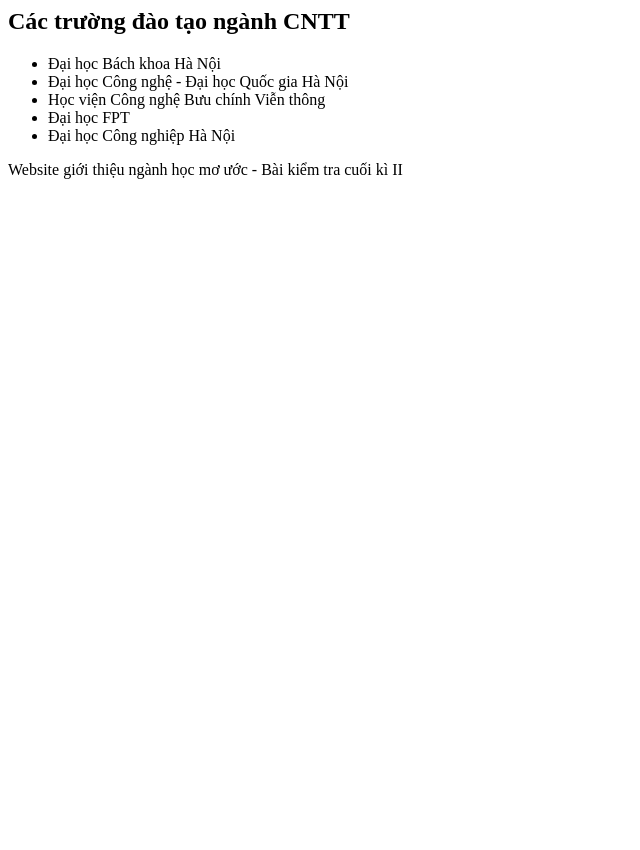
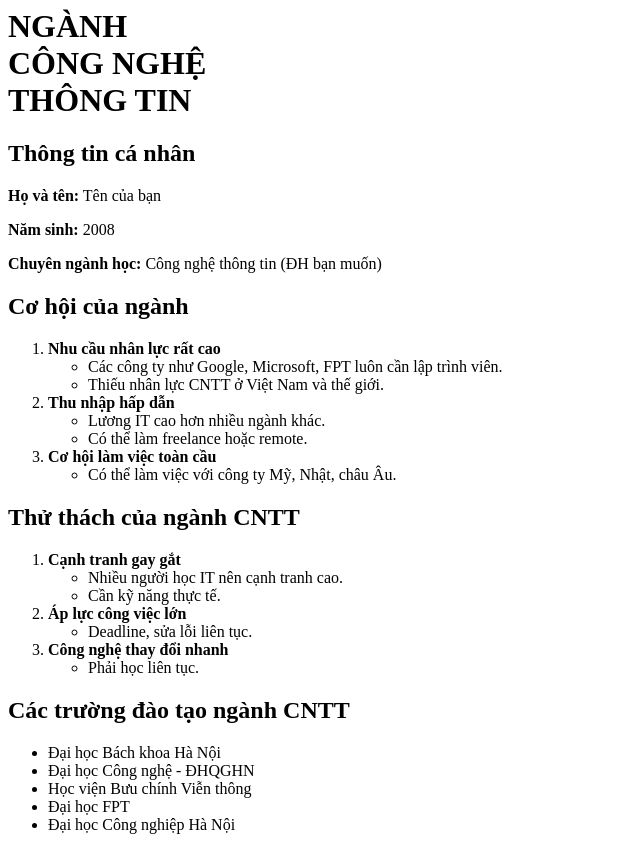
Before and after one commit to ninhhoang-hub/nganhcongnghethongtinn, a plain HTML site: page index.html in a window 1280 px wide. Shown: the whole page, without its empty margins (0-640 px from the left). Before the commit the page ends 800 px from the top, so only its background shows below. Drawn offline with Linux system fonts and the light colour scheme.

Commit message:
Refactor index.html to enhance content structure

```diff
--- a/index.html
+++ b/index.html
@@ -1,19 +1,88 @@
+<div class="container">
+
+  <header class="hero">
+    <h1>NGÀNH<br>CÔNG NGHỆ<br>THÔNG TIN</h1>
+  </header>
+
+  <section class="card">
+    <h2>Thông tin cá nhân</h2>
+    <div class="line"></div>
+
+    <p><strong>Họ và tên:</strong> Tên của bạn</p>
+    <p><strong>Năm sinh:</strong> 2008</p>
+    <p><strong>Chuyên ngành học:</strong> Công nghệ thông tin (ĐH bạn muốn)</p>
+  </section>
+
+  <section class="card">
+    <h2>Cơ hội của ngành</h2>
+    <div class="line"></div>
+
+    <ol>
+      <li>
+        <strong>Nhu cầu nhân lực rất cao</strong>
+        <ul>
+          <li>Các công ty như Google, Microsoft, FPT luôn cần lập trình viên.</li>
+          <li>Thiếu nhân lực CNTT ở Việt Nam và thế giới.</li>
+        </ul>
+      </li>
+
+      <li>
+        <strong>Thu nhập hấp dẫn</strong>
+        <ul>
+          <li>Lương IT cao hơn nhiều ngành khác.</li>
+          <li>Có thể làm freelance hoặc remote.</li>
+        </ul>
+      </li>
+
+      <li>
+        <strong>Cơ hội làm việc toàn cầu</strong>
+        <ul>
+          <li>Có thể làm việc với công ty Mỹ, Nhật, châu Âu.</li>
+        </ul>
+      </li>
+    </ol>
+  </section>
+
+  <section class="card">
+    <h2>Thử thách của ngành CNTT</h2>
+    <div class="line"></div>
+
+    <ol>
+      <li>
+        <strong>Cạnh tranh gay gắt</strong>
+        <ul>
+          <li>Nhiều người học IT nên cạnh tranh cao.</li>
+          <li>Cần kỹ năng thực tế.</li>
+        </ul>
+      </li>
+
+      <li>
+        <strong>Áp lực công việc lớn</strong>
+        <ul>
+          <li>Deadline, sửa lỗi liên tục.</li>
+        </ul>
+      </li>
+
+      <li>
+        <strong>Công nghệ thay đổi nhanh</strong>
+        <ul>
+          <li>Phải học liên tục.</li>
+        </ul>
+      </li>
+    </ol>
+  </section>
+
   <section class="card">
     <h2>Các trường đào tạo ngành CNTT</h2>
     <div class="line"></div>
 
     <ul>
       <li>Đại học Bách khoa Hà Nội</li>
-        <li>Đại học Công nghệ - Đại học Quốc gia Hà Nội</li>
-        <li>Học viện Công nghệ Bưu chính Viễn thông</li>
+      <li>Đại học Công nghệ - ĐHQGHN</li>
+      <li>Học viện Bưu chính Viễn thông</li>
       <li>Đại học FPT</li>
       <li>Đại học Công nghiệp Hà Nội</li>
     </ul>
   </section>
 
-    <footer class="footer">
-      <p>Website giới thiệu ngành học mơ ước - Bài kiểm tra cuối kì II</p>
-    </footer>
 </div>
-</body>
-</html>
```
Lines whose indentation alone changed are shown as unchanged.
